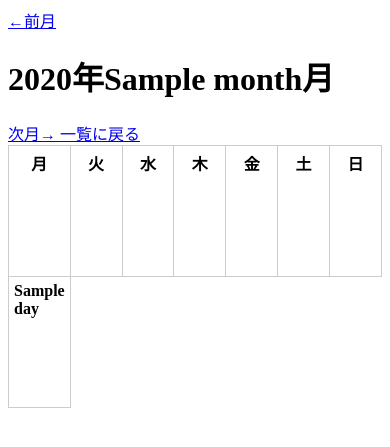
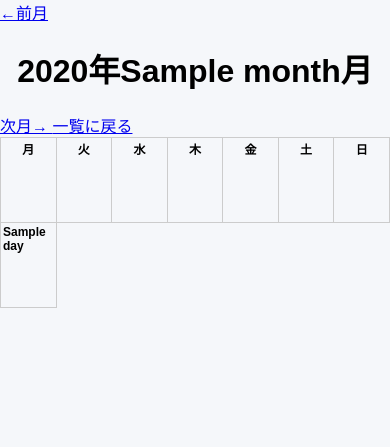
Before and after one commit to kokura-yuta/job-app, a FastAPI app: template templates/calendar.html in a window 390 px wide. Shown: the top 447 px of the page. Run offline with FastAPI, Linux system fonts and the light colour scheme; the template is opened without the code that fills it: most values are stand-ins (such as "Sample title", 1, 10 or a date in 2020).

Commit message:
calendar mobile

```diff
--- a/templates/calendar.html
+++ b/templates/calendar.html
@@ -1,8 +1,18 @@
 <!DOCTYPE html>
 <html>
 <head>
+    <meta name="viewport" content="width=device-width, initial-scale=1.0">
     <title>カレンダー</title>
     <style>
+        body{
+            font-family:Arial, sans-serif;
+            background:#f5f7fa;
+            margin:0;
+            padding:10;
+        }
+        h1{
+            text-align:center;
+        }
         table {
             border-collapse: collapse;
             width: 100%;
@@ -24,6 +34,23 @@
             border-radius: 4px;
             font-size: 12px;
         }
+    @media (max-width: 768px){
+
+        th, td{
+            height:80px;
+            font-size:12px;
+            padding:2px;
+        }
+
+        .event{
+            font-size:10px;
+            padding:2px;
+        }
+
+        table{
+            table-layout:fixed;
+        }
+    }
     </style>
 </head>
 <body>
```
Also changed, not shown: 1 other file.
